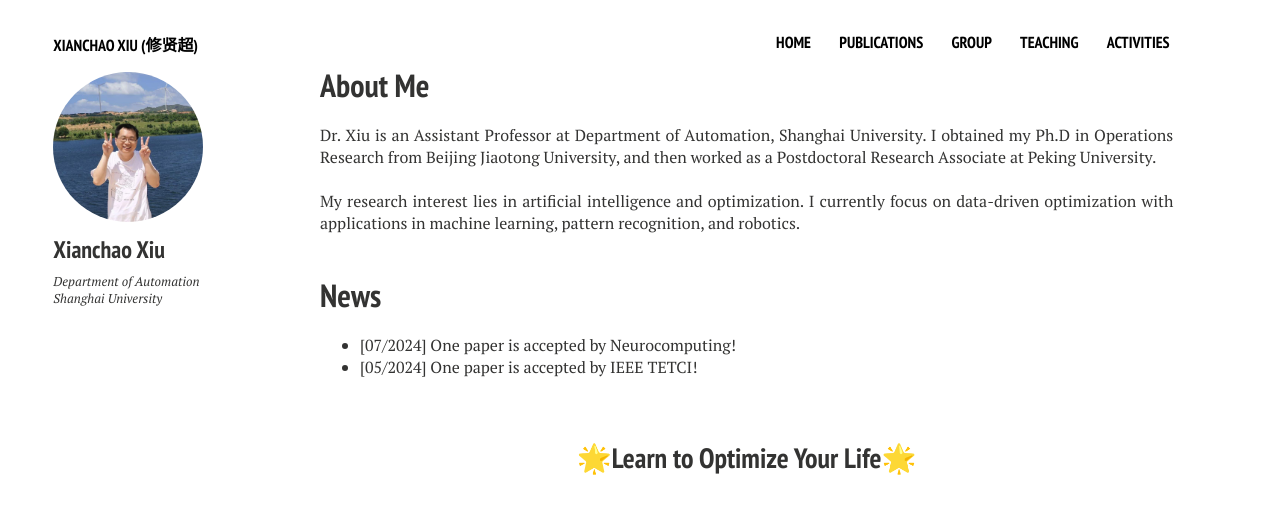
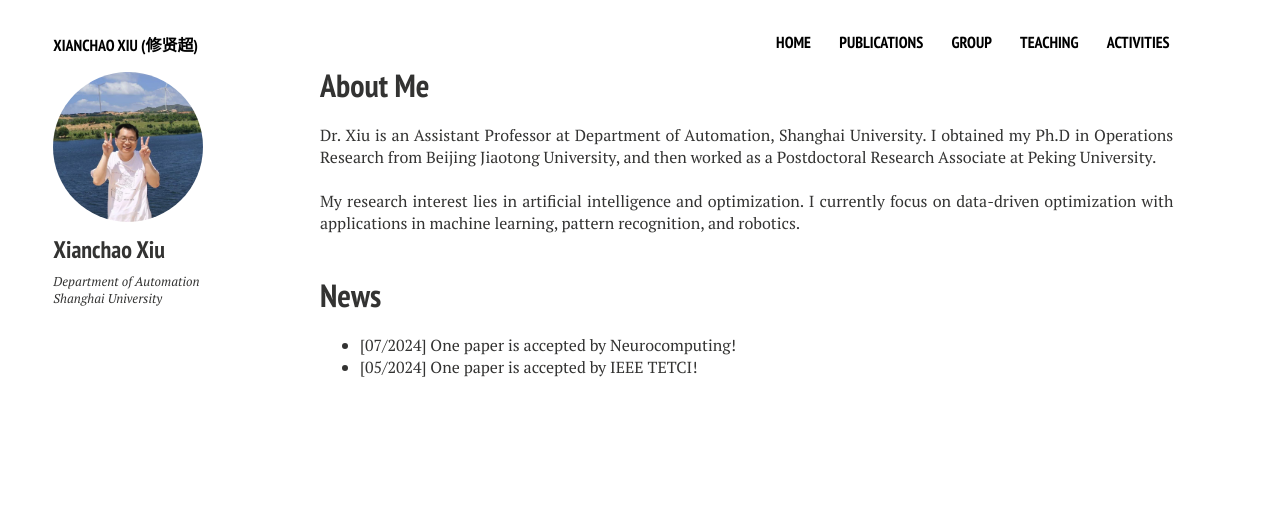
Before and after one commit to xianchaoxiu/xianchaoxiu.github.io, a Jekyll site: the page built from index.md, in a window 1280 px wide. Shown: the top 514 px of the page. Built offline with Jekyll 4.4.1, drawn with Linux system fonts in a browser that asks for light colours; nearby versions of some CDN libraries.

Commit message:
Update home2.html

```diff
--- a/_layouts/home2.html
+++ b/_layouts/home2.html
@@ -40,12 +40,6 @@
 	<li> [05/2024] One paper is accepted by IEEE TETCI! </li> <br><br>
         </ul>
 
-
-
-<h2 align="center">🌟Learn to Optimize Your Life🌟</h2>
-
-
-
 </p>
 
 
```
